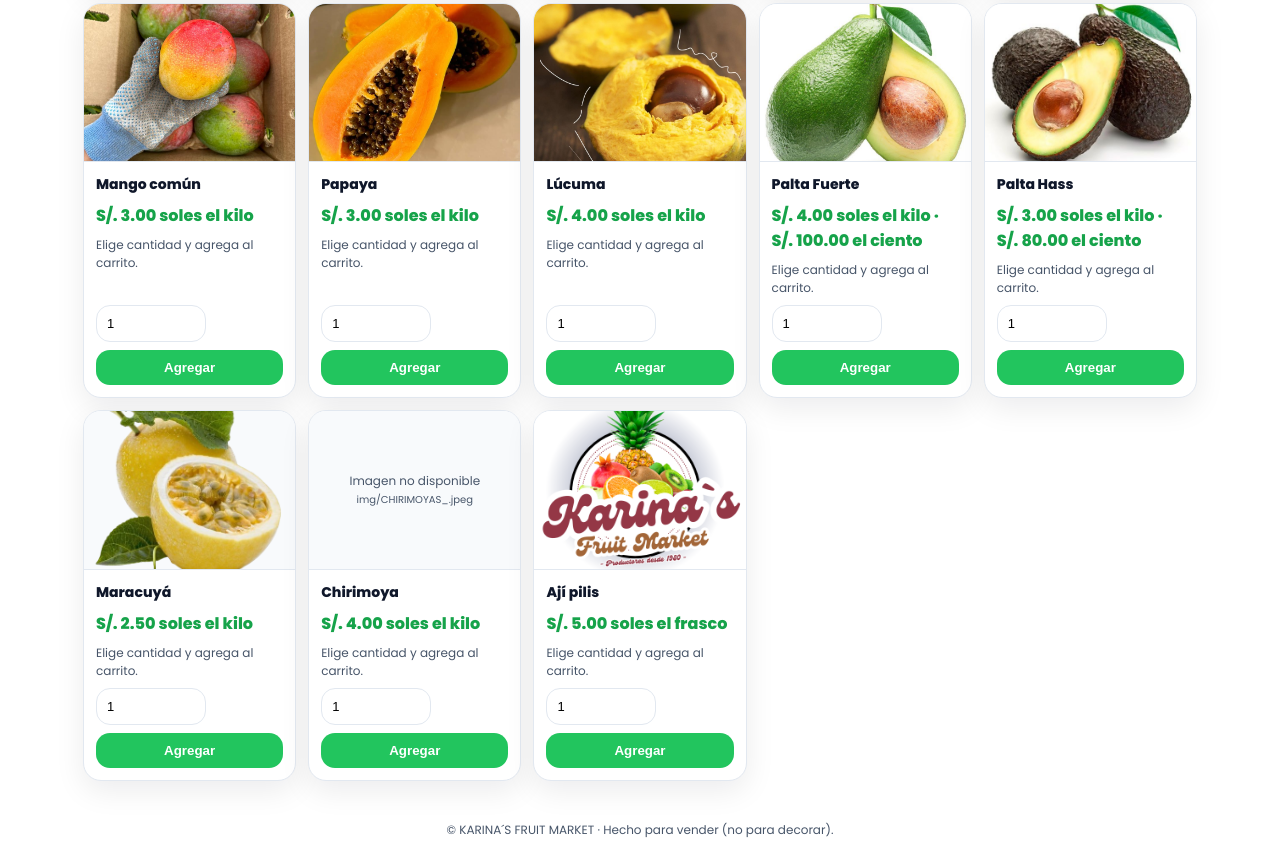
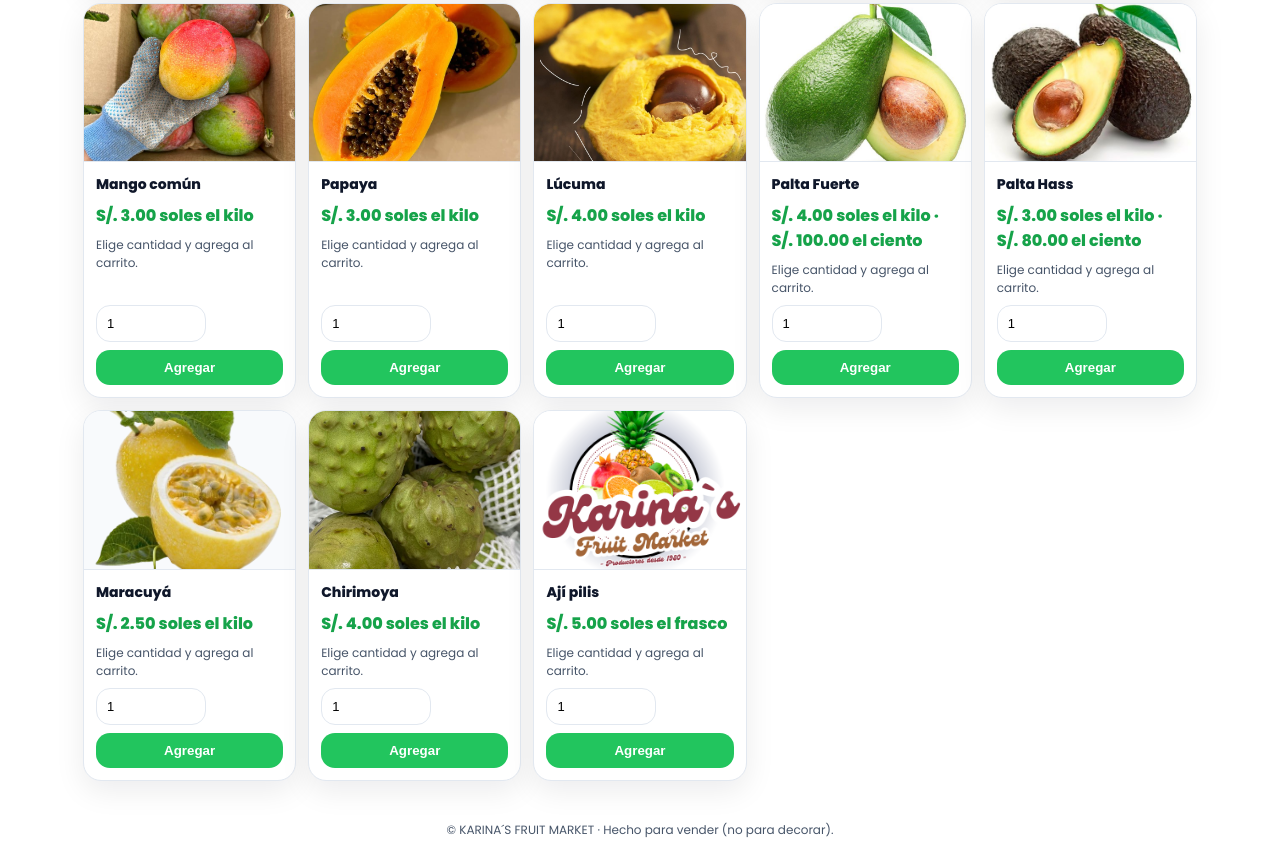
Before and after one commit to charoleguia-rgb/karinas-fruit-market, a plain HTML site: page index.html in a window 1280 px wide. Shown: the part 1346-2207 px from the top of the page. Drawn offline with Linux system fonts and the light colour scheme.

Commit message:
Update index.html

```diff
--- a/index.html
+++ b/index.html
@@ -410,7 +410,7 @@
       { id:"palta_hass", name:"Palta Hass", unit:"kilo", price:3.00, price2:80.00, label2:"el ciento", cat:"fruta", img:"img/paltahass.png" },
 
       { id:"maracuya", name:"Maracuyá", unit:"kilo", price:2.50, cat:"fruta", img:"img/maracuya.png" },
-      { id:"chirimoya", name:"Chirimoya", unit:"kilo", price:4.00, cat:"fruta", img:"img/CHIRIMOYAS_.jpeg" },
+      { id:"chirimoya", name:"Chirimoya", unit:"kilo", price:4.00, cat:"fruta", img:"img/CHIRIMOYAS_.png" },
 
       { id:"aji_pilis", name:"Ají pilis", unit:"frasco", price:5.00, cat:"otros", img:"img/logo.png" },
     ];
```
